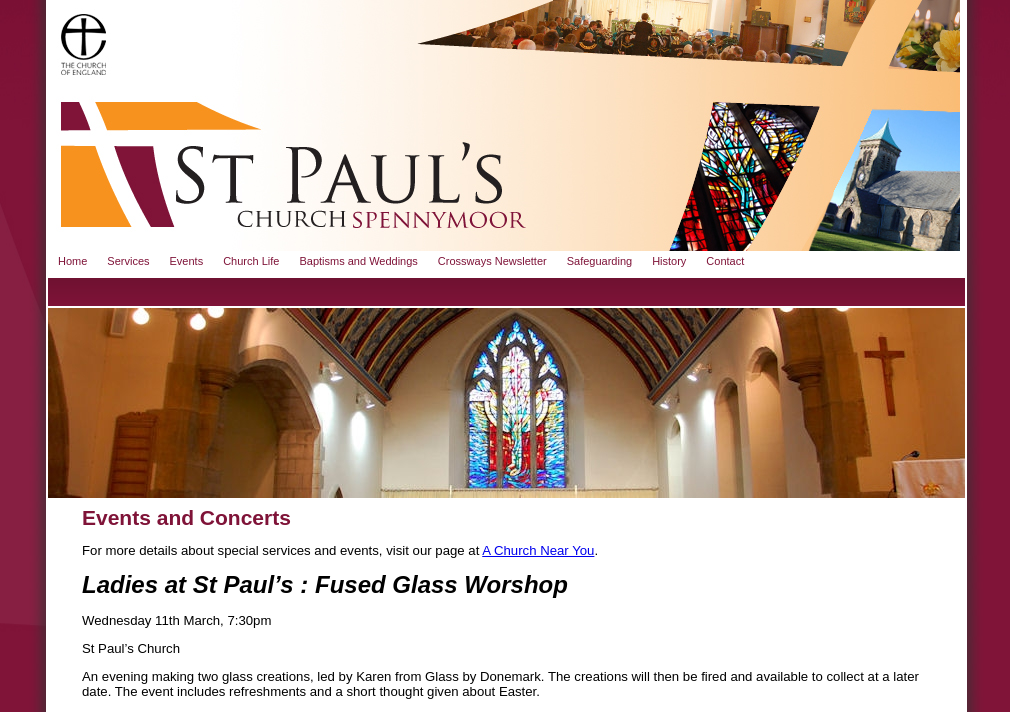
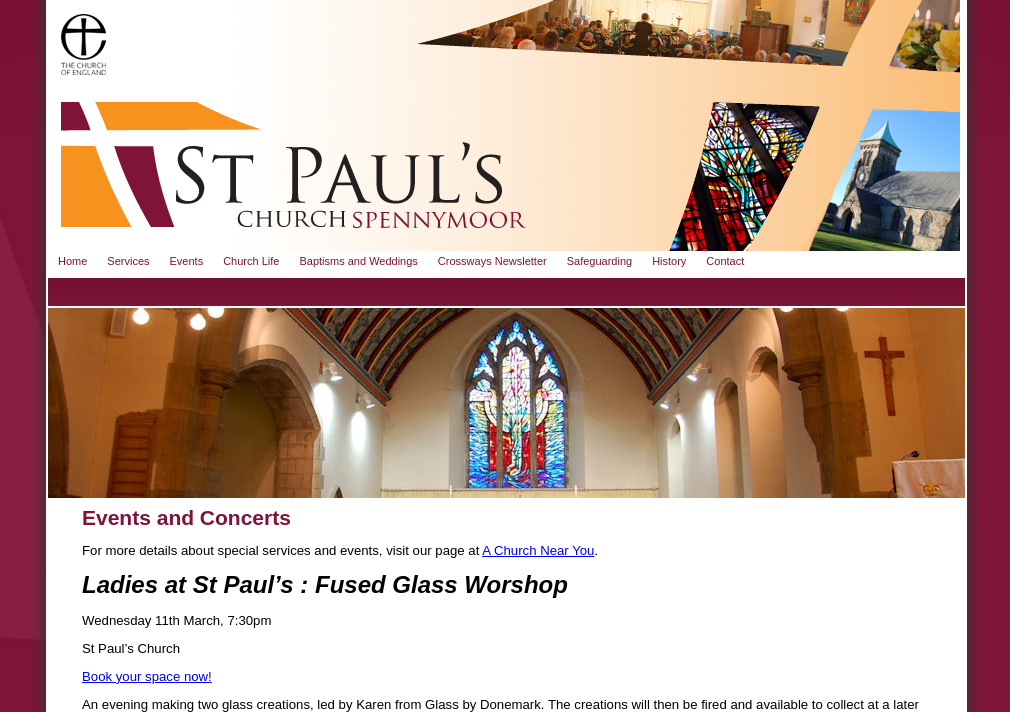
Before and after one commit to stpaulsspennymoor/stpaulsspennymoor.github.io, a Jekyll site: the page built from events.md, in a window 1280 px wide. Shown: the top 712 px of the page, without its empty margins (146-1156 px from the left). Built offline with Jekyll 4.4.1, drawn with Linux system fonts in a browser that asks for light colours; grey boxes are pictures that could not be loaded.

Commit message:
Update events.md

```diff
--- a/events.md
+++ b/events.md
@@ -11,6 +11,8 @@
 
 St Paul's Church
 
+[Book your space now!](https://forms.gle/5Lm7zT9Db2Q9ZxLB7)
+
 An evening making two glass creations, led by Karen from Glass by Donemark. The creations will then be fired and available to collect at a later date. The event includes refreshments and a short thought given about Easter.
 
 <img width="533" height="458" alt="Fused Glass Workshop" src="https://github.com/user-attachments/assets/c96b876b-2175-4406-904d-fddd07ef67ff" />
```
